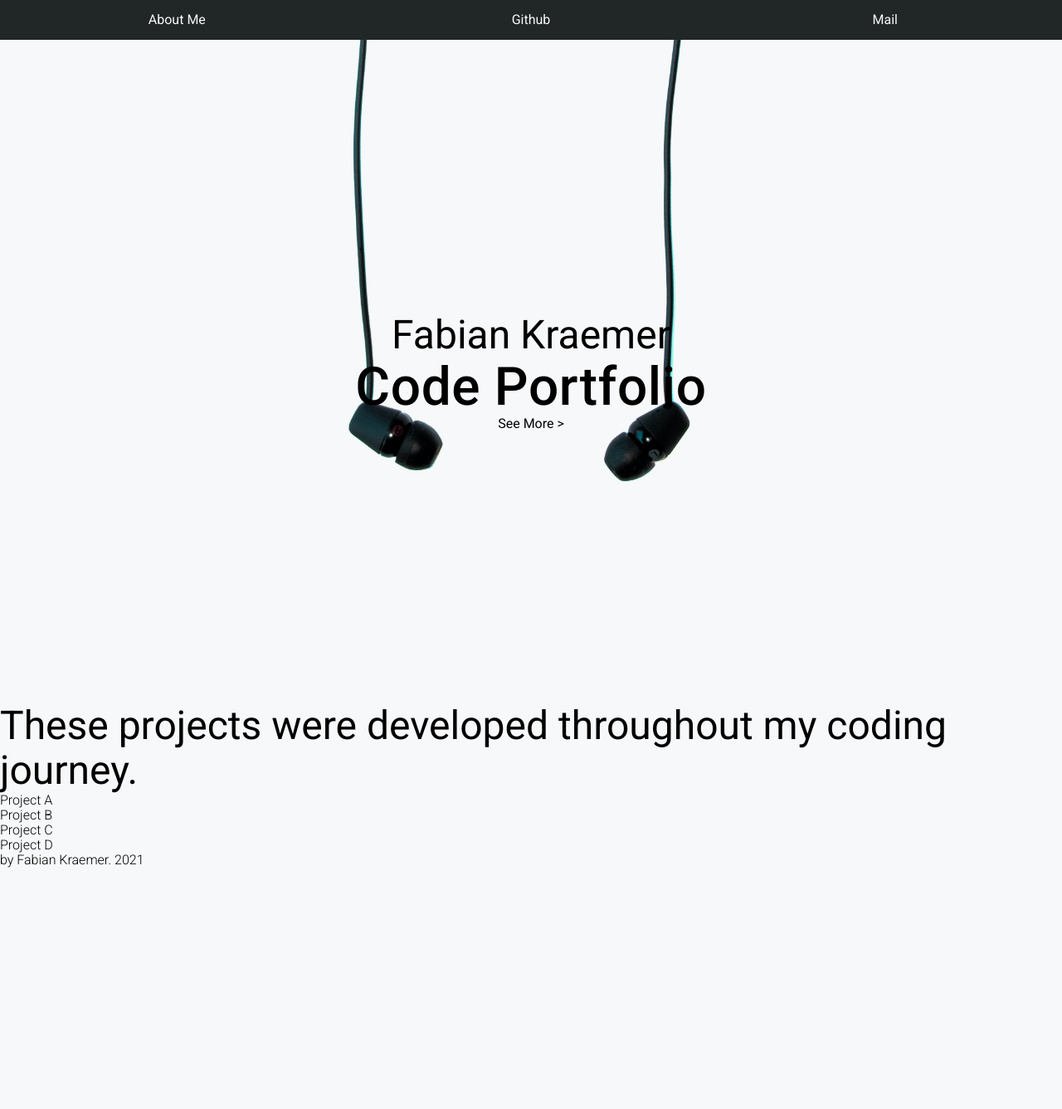
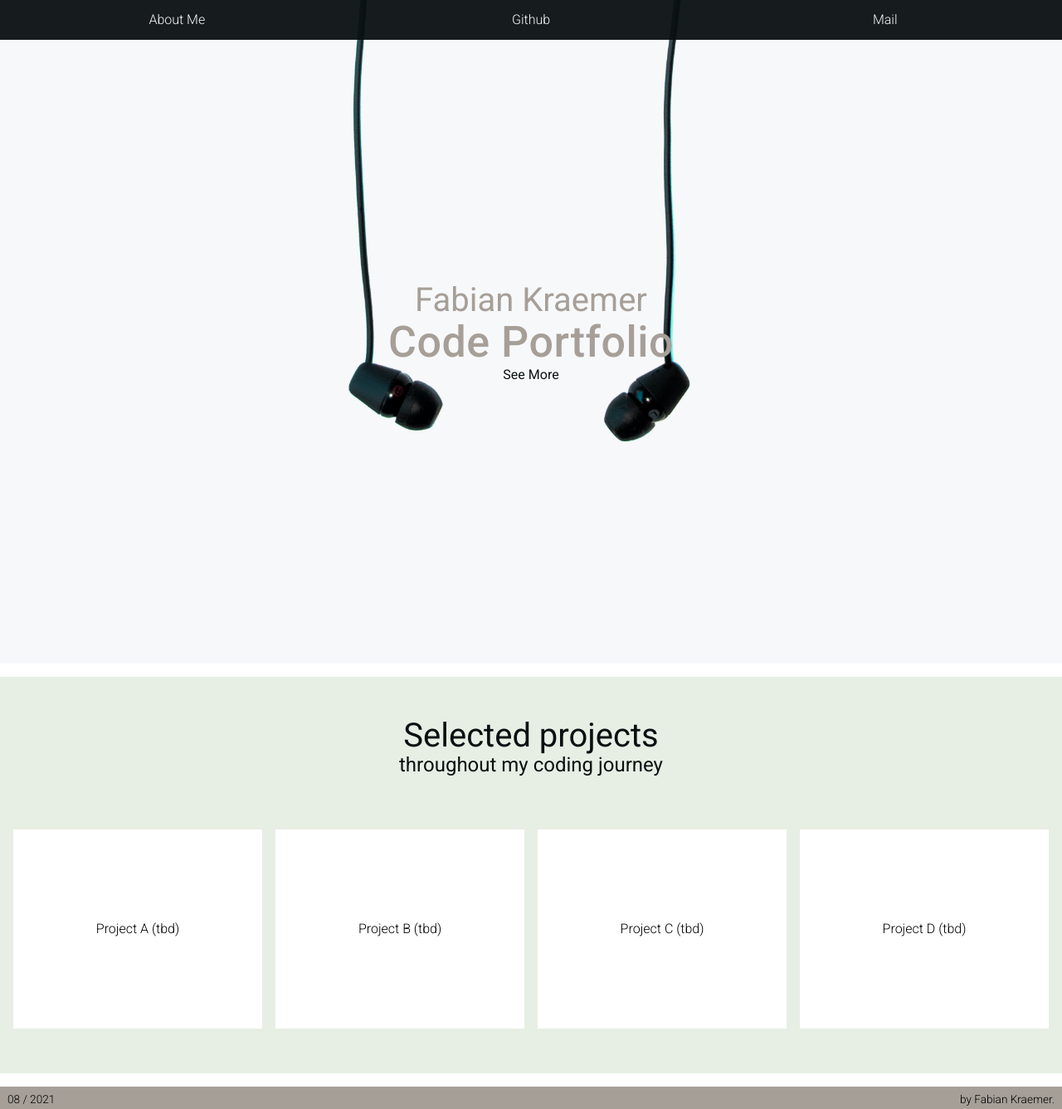
Before and after one commit to Fabiankraemer/portfolio_site, a plain HTML site: page index.html in a window 1280 px wide. Shown: the whole page at 83% size. Before the commit the page ends 1046 px from the top, so only its background shows below. Drawn offline with Linux system fonts and the light colour scheme.

Commit message:
add project and footer section

```diff
--- a/index.html
+++ b/index.html
@@ -11,41 +11,45 @@
     <body>
         <header>
             <nav>
-                <div class="redirect" id="aboutme"><a href="aboutme.html">About Me</a></div>
-                <div class="redirect" id="github"><a href="https://www.github.com/fabiankraemer" target="_blank" rel="noopener">Github</a></div>
-                <div class="redirect" id="mail"><a href="mailto:fabkraemer@gmail.com">Mail</a></div>
+                <div id="aboutme"><a href="aboutme.html">About Me</a></div>
+                <div id="github"><a href="https://www.github.com/fabiankraemer" target="_blank" rel="noopener">Github</a></div>
+                <div id="mail"><a href="mailto:fabkraemer@gmail.com">Mail</a></div>
             </nav>
         </header>
         <main>
             <article class='hero'>
                 <div class="hero-content">
-                    <h2 class="subheadline">Fabian Kraemer</h2>
-                    <h1 class="headline">Code Portfolio</h1>
-                    <a class="redirect" id="seemore" href=#projects> See More ></a>
+                    <h2>Fabian Kraemer</h2>
+                    <h1>Code Portfolio</h1>
+                    <a id="seemore" href=#projects> See More</a>
                 </div>
                     <img class="hero-thumb" src="resources/media/images/headphones_portrait.jpg" alt="Headphones">
             </article>
 
             <section class="projects" id="projects">
-                <div class="subheadline"><h2>These projects were developed throughout my coding journey.</h2></div>
+                <div class="hero-content">
+                <h2>Selected projects</h2>
+                <h3>throughout my coding journey</h3>
+                </div>
                 <div class="gridcontainer">
                     <div class="box" id="boxa">
-                        <p>Project A</p>
+                        <p>Project A (tbd)</p>
                     </div>
                     <div class="box" id="boxb">
-                        <p>Project B</p>
+                        <p>Project B (tbd)</p>
                     </div>
                     <div class="box" id="boxc">
-                        <p>Project C</p>
+                        <p>Project C (tbd)</p>
                     </div>
                     <div class="box" id="boxd">
-                        <p>Project D</p>
+                        <p>Project D (tbd)</p>
                     </div>
                 </div>
             </section>
         </main>
         <footer>
-            <p>by Fabian Kraemer. 2021</p>
+            <p>08 / 2021</p>
+            <p>by Fabian Kraemer.</p>
         </footer>
         <script src="resources/js/script.js"></script>
     </body>
--- a/resources/css/style.css
+++ b/resources/css/style.css
@@ -8,18 +8,18 @@ html {
   font-family: "Roboto", Helvetica, sans-serif;
   font-size: 16px;
   color: black;
-  background-color: rgb(247, 248, 250);
+  background-color: white;
 }
 
 h1 {
-  font-size: 4rem;
+  font-size: 3.25rem;
   line-height: 1.125;
   letter-spacing: 0.01em;
   font-weight: 500;
 }
 
 h2 {
-  font-size: 3rem;
+  font-size: 2.5rem;
   line-height: 1.125;
   font-weight: 400;
 }
@@ -36,26 +36,44 @@ p {
   font-weight: 300;
 }
 
+a {
+  font-size: minmax(1rem, 1.4rem);
+  line-height: 1.125;
+  font-weight: 300;
+}
+
 /* nav section */
 
 header {
   width: 100vw;
-  background-color: rgba(10, 16, 17, 0.9);
-  padding: 1rem 0ch;
+  background-color: rgba(10, 16, 17, 0.95);
+  height: 3rem;
+  position: fixed;
+  z-index: 999;
 }
 
 nav {
+  height: 100%;
   display: flex;
-  justify-content: space-between;
+  align-items: center;
+  justify-content: center;
 }
 
 nav div {
+  display: flex;
+  height: 100%;
   flex: 1 1;
-  text-align: center;
+  align-items: center;
+  justify-content: center;
 }
 
 nav div a {
   color: rgb(247, 248, 250);
+  margin: 0 auto;
+}
+
+section {
+  margin: 1rem 0;
 }
 
 /* Hero section*/
@@ -71,8 +89,10 @@ nav div a {
   grid-area: 1/-1;
   display: flex;
   flex-direction: column;
-  margin: auto; /* [2] */
+  margin: auto;
   text-align: center;
+  padding: 3vw;
+  color: #a69f98;
 }
 
 .hero-thumb {
@@ -83,3 +103,56 @@ nav div a {
   height: 100%;
   min-height: 0;
 }
+
+#seemore {
+  color: rgb(10, 16, 17);
+  font-weight: 400;
+}
+
+/* Project section */
+
+.projects {
+  width: 100vw;
+  padding-bottom: 3%;
+  background-color: #e7eee4;
+}
+
+.projects .hero-content {
+  padding: 3rem 0%;
+  text-align: center;
+  font-size: 1.5rem;
+  color: rgb(10, 16, 17);
+}
+
+.gridcontainer {
+  margin: 1rem;
+  width: auto;
+  height: auto;
+  display: grid;
+  grid-template-columns: repeat(auto-fit, minmax(15rem, 0.9fr));
+  grid-auto-rows: 15rem;
+  gap: 1rem;
+  justify-content: center;
+}
+
+.box {
+  display: flex;
+  flex-direction: column;
+  justify-content: center;
+  align-items: center;
+  background-color: white;
+}
+
+/* footer section */
+
+footer {
+  display: flex;
+  align-items: center;
+  justify-content: space-between;
+  background-color: #a69f98;
+  padding: 0.5em 1ch;
+}
+
+footer p {
+  font-size: 0.85rem;
+}
```
